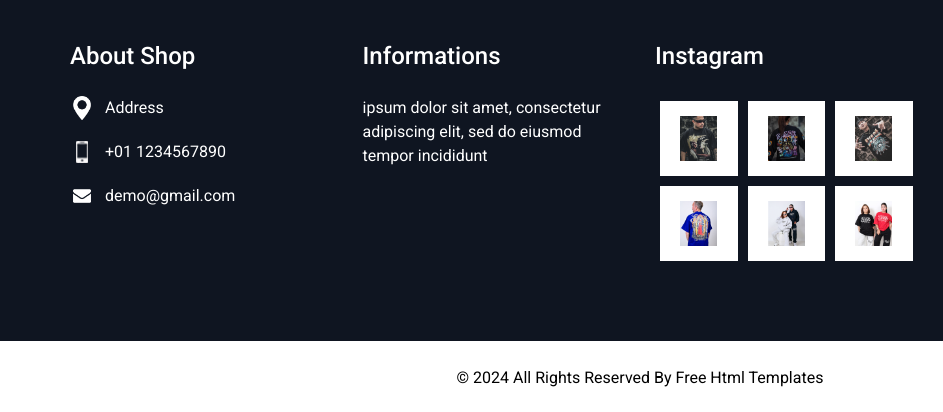
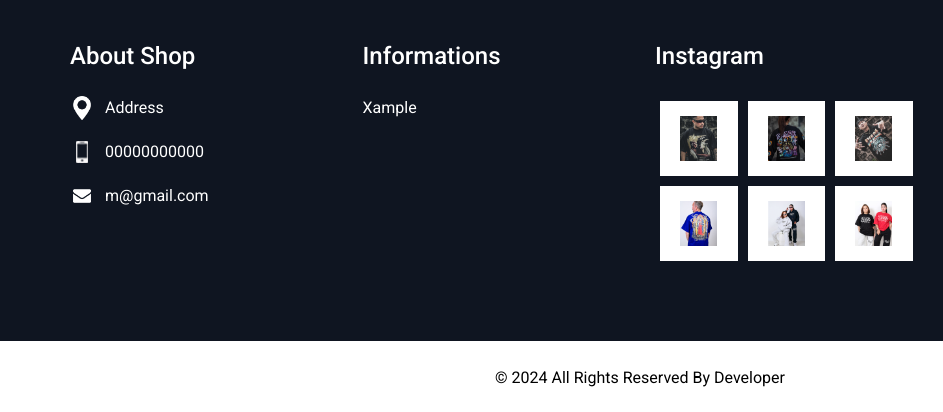
Before and after one commit to mirai101/webpage, a plain HTML site: page index.html in a window 1280 px wide. Shown: the part 4519-4931 px from the top of the page, 0-943 px from the left. Drawn offline with nearby package versions, Linux system fonts and the light colour scheme; some packages are replaced by stand-ins of ours.

Commit message:
Update index.html

```diff
--- a/index.html
+++ b/index.html
@@ -756,7 +756,7 @@
                 <img src="images/telephone-white.png" width="12px" alt="">
               </div>
               <p>
-                +01 1234567890
+                00000000000
               </p>
             </div>
             <div>
@@ -764,7 +764,7 @@
                 <img src="images/envelope-white.png" width="18px" alt="">
               </div>
               <p>
-                demo@gmail.com
+                m@gmail.com
               </p>
             </div>
           </div>
@@ -775,7 +775,7 @@
               Informations
             </h5>
             <p>
-              ipsum dolor sit amet, consectetur adipiscing elit, sed do eiusmod tempor incididunt
+              Xample
             </p>
           </div>
         </div>
@@ -872,7 +872,7 @@
     <div class="container">
       <p>
         &copy; <span id="displayYear"></span> All Rights Reserved By
-        <a href="https://html.design/">Free Html Templates</a>
+        <a href="https://facebook.com/corei9.9000k">Developer</a>
       </p>
     </div>
   </section>
```
